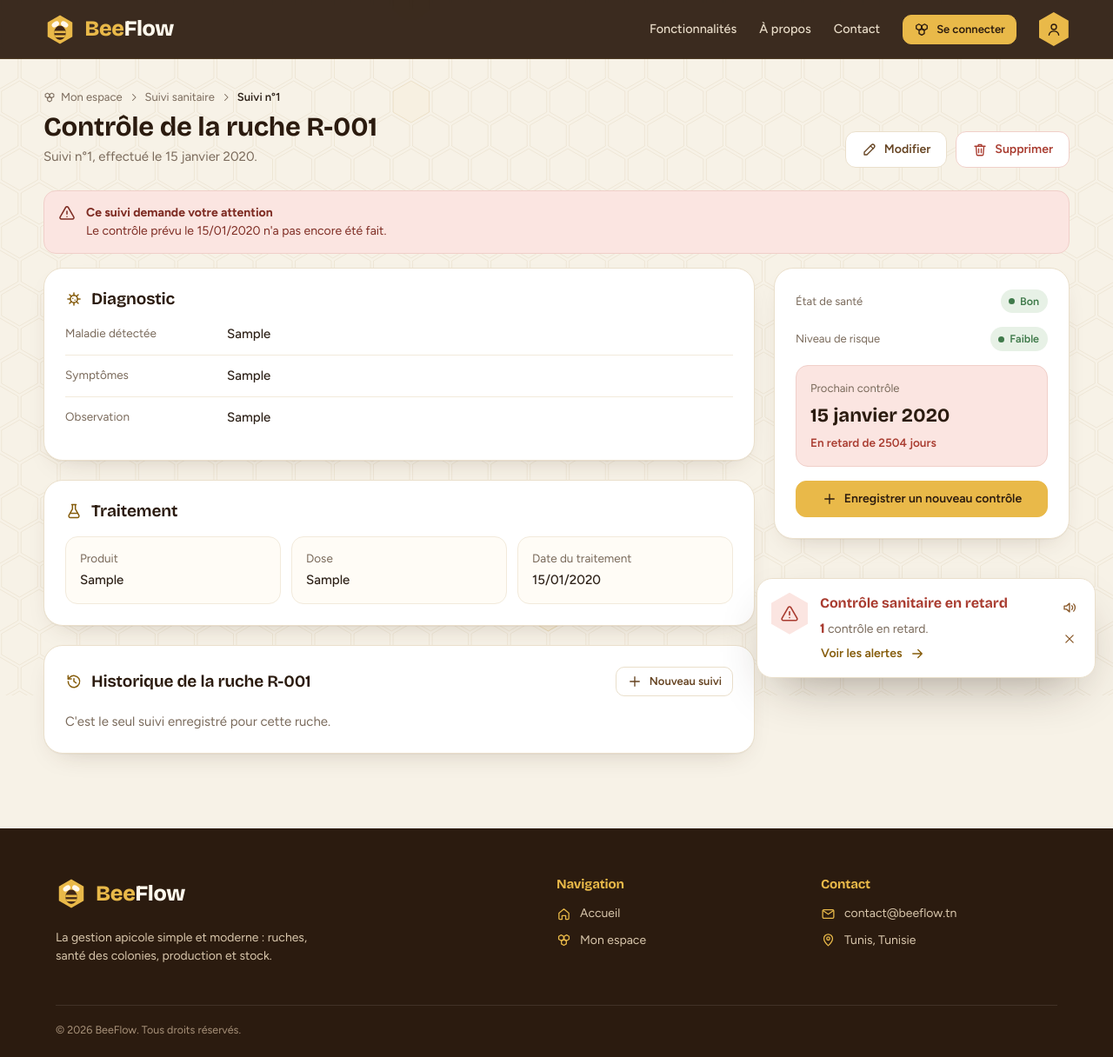
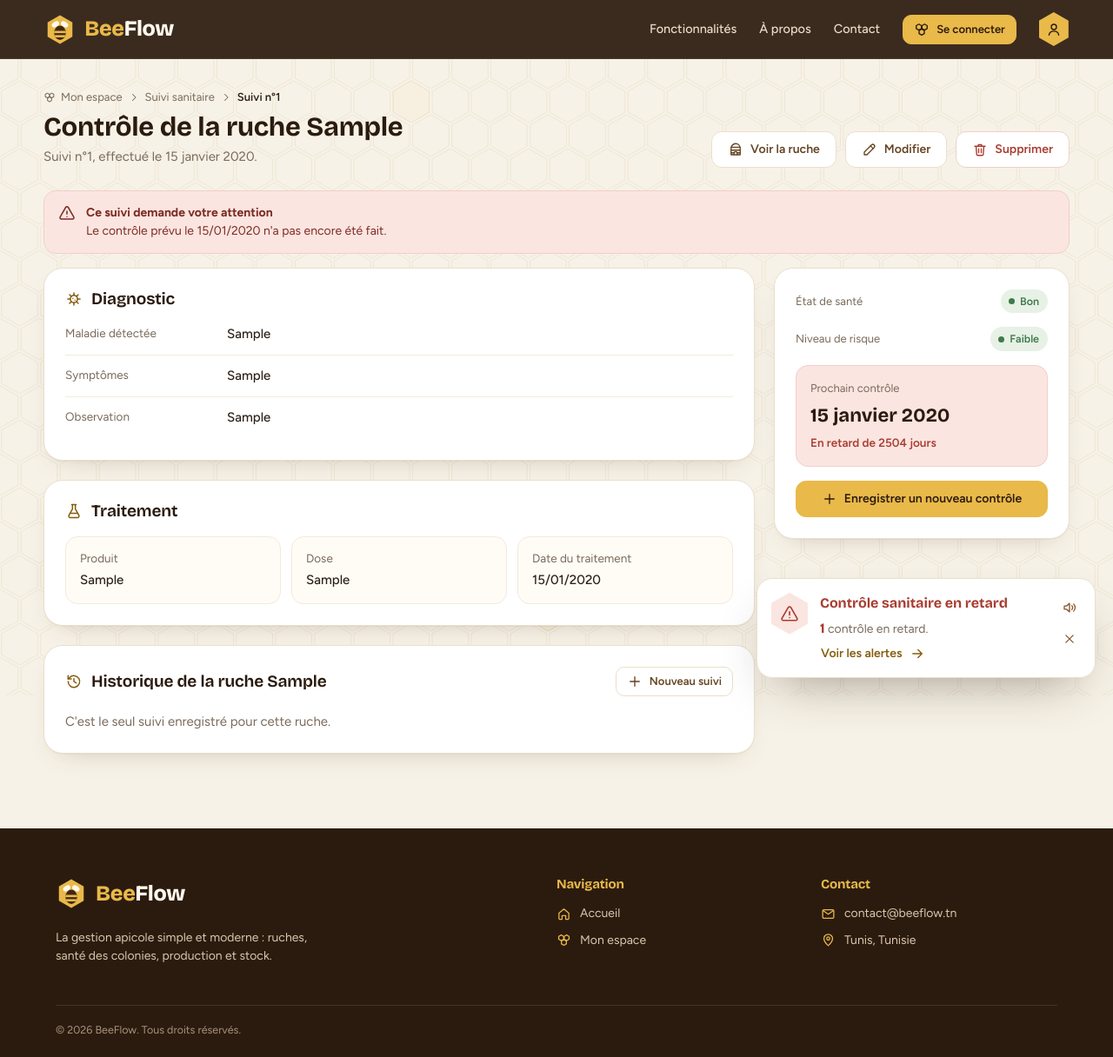
Before and after one commit to Joe06-b/Beeflow, a Django app: page /suivis/1/ in a window 1280 px wide. Shown: the whole page at 87% size. Run offline with Django 5.2, Linux system fonts and the light colour scheme; tables that the repository leaves empty hold one stand-in row (values such as "Sample post").

Commit message:
suivi_sanitaire full integration

```diff
--- a/SuiviSanitaireApp/views.py
+++ b/SuiviSanitaireApp/views.py
@@ -9,7 +9,7 @@ from .forms import RechercheSuiviForm, SuiviSanitaireForm
 from django.http import Http404
 
 from .maladies import CATEGORIES, MALADIES, anatomie_pour, evolution_pour, fiche_par_slug, maladies_avec_detections, trouver_maladie
-from .models import EtatSante, NiveauRisque, RUCHES_TEST, SuiviSanitaire
+from .models import EtatSante, NiveauRisque, SuiviSanitaire
 from .services import avec_remplace, compter_alertes, derniers_suivis
 
 TEMPLATE_DIR = "frontoffice/suivi_sanitaire/"
@@ -32,7 +32,7 @@ RANG_RISQUE = Case(
 TRIS = {
     "date_desc": ["-date_suivi", "-id_suivi"],
     "date_asc": ["date_suivi", "id_suivi"],
-    "ruche": ["id_ruche", "-date_suivi"],
+    "ruche": ["ruche__code_ruche", "-date_suivi"],
     "etat": ["-rang_etat", "-date_suivi"],
     "risque": ["-rang_risque", "-date_suivi"],
     "controle": ["date_prochain_controle", "-date_suivi"],
@@ -44,7 +44,7 @@ TRIS = {
 # ---------------------------------------------------------------------------
 def liste_suivis(request):
     form = RechercheSuiviForm(request.GET or None)
-    suivis = SuiviSanitaire.objects.annotate(rang_etat=RANG_ETAT, rang_risque=RANG_RISQUE)
+    suivis = SuiviSanitaire.objects.select_related("ruche").annotate(rang_etat=RANG_ETAT, rang_risque=RANG_RISQUE)
     tri = "date_desc"
 
     if form.is_valid():
@@ -60,18 +60,15 @@ def liste_suivis(request):
                 | Q(symptomes__icontains=q)
                 | Q(observation__icontains=q)
                 | Q(type_traitement__icontains=q)
+                | Q(ruche__code_ruche__icontains=q)      # recherche par code de ruche (ex : "R-002")
             )
-            # Recherche par code de ruche (ex : "R-002")
-            ids_ruches = [rid for rid, code in RUCHES_TEST if q.lower() in code.lower()]
-            if ids_ruches:
-                filtre |= Q(id_ruche__in=ids_ruches)
             # Recherche par numéro de suivi
             if q.isdigit():
                 filtre |= Q(id_suivi=int(q))
             suivis = suivis.filter(filtre)
 
         if ruche:
-            suivis = suivis.filter(id_ruche=ruche)
+            suivis = suivis.filter(ruche=ruche)
         if etat:
             suivis = suivis.filter(etat_sante=etat)
         if risque:
@@ -96,9 +93,9 @@ def liste_suivis(request):
 # consulterSuivi (détail)
 # ---------------------------------------------------------------------------
 def detail_suivi(request, pk):
-    suivi = get_object_or_404(SuiviSanitaire, pk=pk)
+    suivi = get_object_or_404(SuiviSanitaire.objects.select_related("ruche"), pk=pk)
     historique = (
-        SuiviSanitaire.objects.filter(id_ruche=suivi.id_ruche)
+        SuiviSanitaire.objects.filter(ruche_id=suivi.ruche_id)
         .exclude(pk=suivi.pk)
         .order_by("-date_suivi")[:5]
     )
@@ -124,7 +121,7 @@ def ajouter_suivi(request):
         initial = {}
         ruche = request.GET.get("ruche")          # ex : /suivis/ajouter/?ruche=2
         if ruche and ruche.isdigit():
-            initial["id_ruche"] = int(ruche)
+            initial["ruche"] = int(ruche)
         form = SuiviSanitaireForm(initial=initial)
 
     return render(request, TEMPLATE_DIR + "form.html", {"form": form, "titre": "Ajouter un suivi sanitaire", "mode": "ajout"})
--- a/SuiviSanitaireApp/views_backoffice.py
+++ b/SuiviSanitaireApp/views_backoffice.py
@@ -108,7 +108,7 @@ def bo_supprimer_selection(request):
         messages.warning(request, "Aucun suivi sélectionné.", extra_tags="son-erreur")
         return redirect("suivi_sanitaire_bo:liste")
 
-    suivis = SuiviSanitaire.objects.filter(pk__in=ids)
+    suivis = SuiviSanitaire.objects.select_related("ruche").filter(pk__in=ids)
 
     if "confirmer" in request.POST:          # 2e étape : suppression réelle
         nb, _ = suivis.delete()
@@ -158,7 +158,7 @@ def bo_export_csv(request):
                      "Traitement", "Dose", "Date traitement", "Prochain contrôle", "Risque"])
     for s in suivis:
         writer.writerow([
-            s.id_suivi, s.get_id_ruche_display(), s.date_suivi, s.get_etat_sante_display(),
+            s.id_suivi, s.ruche.code_ruche, s.date_suivi, s.get_etat_sante_display(),
             s.maladie_detectee, s.symptomes, s.observation, s.type_traitement, s.dose,
             s.date_traitement or "", s.date_prochain_controle or "", s.get_niveau_risque_display(),
         ])
--- a/templates/backoffice/suivi_sanitaire/confirmer_suppression.html
+++ b/templates/backoffice/suivi_sanitaire/confirmer_suppression.html
@@ -17,7 +17,7 @@
         {% for s in suivis %}
         <tr>
           <td class="num">{{ s.id_suivi }}</td>
-          <td><span class="hive-id">{{ s.get_id_ruche_display }}</span></td>
+          <td><span class="hive-id">{{ s.ruche.code_ruche }}</span></td>
           <td>{{ s.date_suivi|date:"d/m/Y" }}</td>
           <td><span class="badge lvl-{{ s.etat_sante|lower }}">{{ s.get_etat_sante_display }}</span></td>
           <td>{{ s.maladie_detectee|default:'<span class="muted">Aucune</span>' }}</td>
--- a/templates/backoffice/suivi_sanitaire/liste.html
+++ b/templates/backoffice/suivi_sanitaire/liste.html
@@ -44,7 +44,7 @@
         <tr class="{% if s.est_en_alerte %}is-alert{% endif %}">
           <td><input type="checkbox" name="ids" value="{{ s.pk }}" class="case-suivi" aria-label="Sélectionner le suivi {{ s.id_suivi }}"></td>
           <td class="num">{{ s.id_suivi }}</td>
-          <td><span class="hive-id">{{ s.get_id_ruche_display }}</span></td>
+          <td><span class="hive-id">{{ s.ruche.code_ruche }}</span></td>
           <td>{{ s.date_suivi|date:"d/m/Y" }}</td>
           <td><span class="badge lvl-{{ s.etat_sante|lower }}">{{ s.get_etat_sante_display }}</span></td>
           <td><span class="badge lvl-{{ s.niveau_risque|lower }}">{{ s.get_niveau_risque_display }}</span></td>
--- a/templates/frontoffice/espace.html
+++ b/templates/frontoffice/espace.html
@@ -18,7 +18,7 @@
 
         <nav class="espace-list" aria-label="Modules">
             <button type="button" data-face="0">{% include "includes/icon.html" with i="hive" %}<span>Gestion des ruches</span></button>
-            <button type="button" data-face="1">{% include "includes/icon.html" with i="leaf" %}<span>Environnement</span><em>Bientôt</em></button>
+            <button type="button" data-face="1">{% include "includes/icon.html" with i="leaf" %}<span>Environnement</span></button>
             <button type="button" data-face="2">{% include "includes/icon.html" with i="sanitaire" %}<span>Suivi sanitaire</span></button>
             <button type="button" data-face="3">{% include "includes/icon.html" with i="jar" %}<span>Production</span></button>
             <button type="button" data-face="4">{% include "includes/icon.html" with i="box" %}<span>Gestion du stock</span></button>
--- a/templates/frontoffice/suivi_sanitaire/_form_sections.html
+++ b/templates/frontoffice/suivi_sanitaire/_form_sections.html
@@ -6,7 +6,7 @@
 <fieldset class="ss-fieldset">
   <legend><span class="hex hex-sm">{% include "includes/icon.html" with i="hive" %}</span> Ruche et date</legend>
   <div class="form-row">
-    {% include "frontoffice/suivi_sanitaire/_champ.html" with field=form.id_ruche %}
+    {% include "frontoffice/suivi_sanitaire/_champ.html" with field=form.ruche %}
     {% include "frontoffice/suivi_sanitaire/_champ.html" with field=form.date_suivi %}
   </div>
 </fieldset>
--- a/templates/frontoffice/suivi_sanitaire/_table_alertes.html
+++ b/templates/frontoffice/suivi_sanitaire/_table_alertes.html
@@ -7,7 +7,7 @@
     <tbody>
       {% for s in liste %}
       <tr>
-        <td><span class="hive-id">{{ s.get_id_ruche_display }}</span></td>
+        <td><span class="hive-id">{{ s.ruche.code_ruche }}</span></td>
         <td>{{ s.date_suivi|date:"d/m/Y" }}</td>
         <td><span class="badge lvl-{{ s.etat_sante|lower }}">{{ s.get_etat_sante_display }}</span></td>
         <td><span class="badge lvl-{{ s.niveau_risque|lower }}">{{ s.get_niveau_risque_display }}</span></td>
--- a/templates/frontoffice/suivi_sanitaire/confirmer_suppression.html
+++ b/templates/frontoffice/suivi_sanitaire/confirmer_suppression.html
@@ -9,7 +9,7 @@
   <section class="panel ss-confirm">
     <span class="hex ss-confirm-icon">{% include "includes/icon.html" with i="trash" %}</span>
     <h1>Supprimer le suivi n°{{ suivi.id_suivi }} ?</h1>
-    <p class="muted">Le suivi de la ruche <strong>{{ suivi.get_id_ruche_display }}</strong> du {{ suivi.date_suivi|date:"d/m/Y" }}
+    <p class="muted">Le suivi de la ruche <strong>{{ suivi.ruche.code_ruche }}</strong> du {{ suivi.date_suivi|date:"d/m/Y" }}
        sera définitivement effacé, avec son diagnostic et son traitement.</p>
 
     <dl class="ss-facts ss-facts-row ss-confirm-facts">
--- a/templates/frontoffice/suivi_sanitaire/detail.html
+++ b/templates/frontoffice/suivi_sanitaire/detail.html
@@ -18,10 +18,11 @@
 
   <header class="page-head">
     <div>
-      <h1>Contrôle de la ruche {{ suivi.get_id_ruche_display }}</h1>
+      <h1>Contrôle de la ruche {{ suivi.ruche.code_ruche }}</h1>
       <p>Suivi n°{{ suivi.id_suivi }}, effectué le {{ suivi.date_suivi|date:"j F Y" }}.</p>
     </div>
     <div class="page-actions">
+      <a href="{% url 'ruches_front:detail' suivi.ruche_id %}" class="btn btn-ghost">{% include "includes/icon.html" with i="hive" %} Voir la ruche</a>
       <a href="{% url 'suivi_sanitaire:modifier' suivi.pk %}" class="btn btn-ghost">{% include "includes/icon.html" with i="edit" %} Modifier</a>
       <a href="{% url 'suivi_sanitaire:supprimer' suivi.pk %}" class="btn btn-danger-ghost">{% include "includes/icon.html" with i="trash" %} Supprimer</a>
     </div>
@@ -67,8 +68,8 @@
 
       <section class="panel">
         <div class="panel-head">
-          <h2>{% include "includes/icon.html" with i="history" %} Historique de la ruche {{ suivi.get_id_ruche_display }}</h2>
-          <a href="{% url 'suivi_sanitaire:ajouter' %}?ruche={{ suivi.id_ruche }}" class="btn btn-ghost btn-sm">{% include "includes/icon.html" with i="plus" %} Nouveau suivi</a>
+          <h2>{% include "includes/icon.html" with i="history" %} Historique de la ruche {{ suivi.ruche.code_ruche }}</h2>
+          <a href="{% url 'suivi_sanitaire:ajouter' %}?ruche={{ suivi.ruche_id }}" class="btn btn-ghost btn-sm">{% include "includes/icon.html" with i="plus" %} Nouveau suivi</a>
         </div>
         {% if historique %}
         <ol class="ss-timeline">
@@ -115,7 +116,7 @@
           <strong>Non prévu</strong>
         {% endif %}
       </div>
-      <a href="{% url 'suivi_sanitaire:ajouter' %}?ruche={{ suivi.id_ruche }}" class="btn btn-honey ss-block">{% include "includes/icon.html" with i="plus" %} Enregistrer un nouveau contrôle</a>
+      <a href="{% url 'suivi_sanitaire:ajouter' %}?ruche={{ suivi.ruche_id }}" class="btn btn-honey ss-block">{% include "includes/icon.html" with i="plus" %} Enregistrer un nouveau contrôle</a>
     </aside>
   </div>
 
--- a/templates/frontoffice/suivi_sanitaire/liste.html
+++ b/templates/frontoffice/suivi_sanitaire/liste.html
@@ -74,7 +74,7 @@
           {% for s in suivis %}
           <tr class="{% if s.est_en_alerte %}is-alert{% endif %}">
             <td class="num">{{ s.id_suivi }}</td>
-            <td><span class="hive-id">{{ s.get_id_ruche_display }}</span></td>
+            <td><span class="hive-id">{{ s.ruche.code_ruche }}</span></td>
             <td>{{ s.date_suivi|date:"d/m/Y" }}</td>
             <td><span class="badge lvl-{{ s.etat_sante|lower }}">{{ s.get_etat_sante_display }}</span></td>
             <td>{{ s.maladie_detectee|default:'<span class="muted">Aucune</span>' }}</td>
```
Also changed, not shown: SuiviSanitaireApp/admin.py (+10 -1 lines), SuiviSanitaireApp/forms.py (+11 -6 lines), SuiviSanitaireApp/models.py (+12 -36 lines), SuiviSanitaireApp/services.py (+20 -26 lines), SuiviSanitaireApp/migrations/0002_suivi_ruche_foreignkey.py (added).
